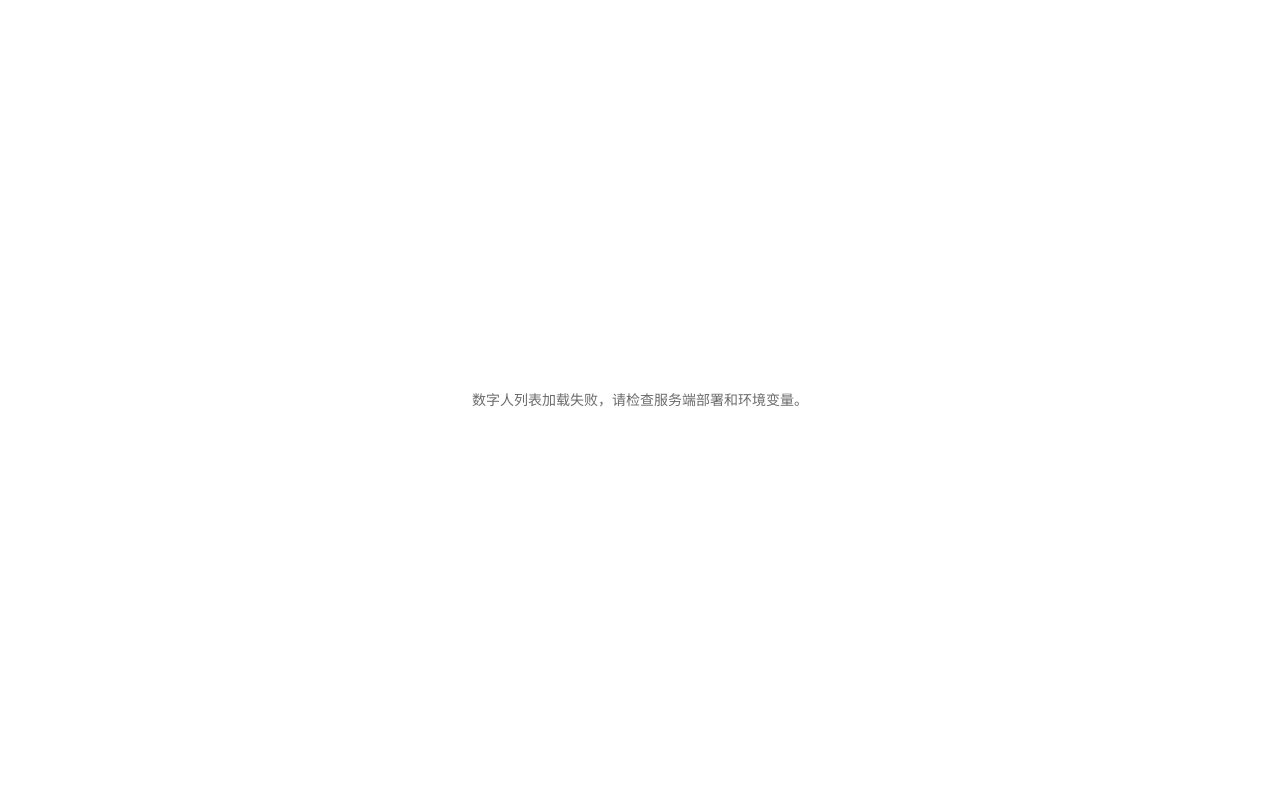
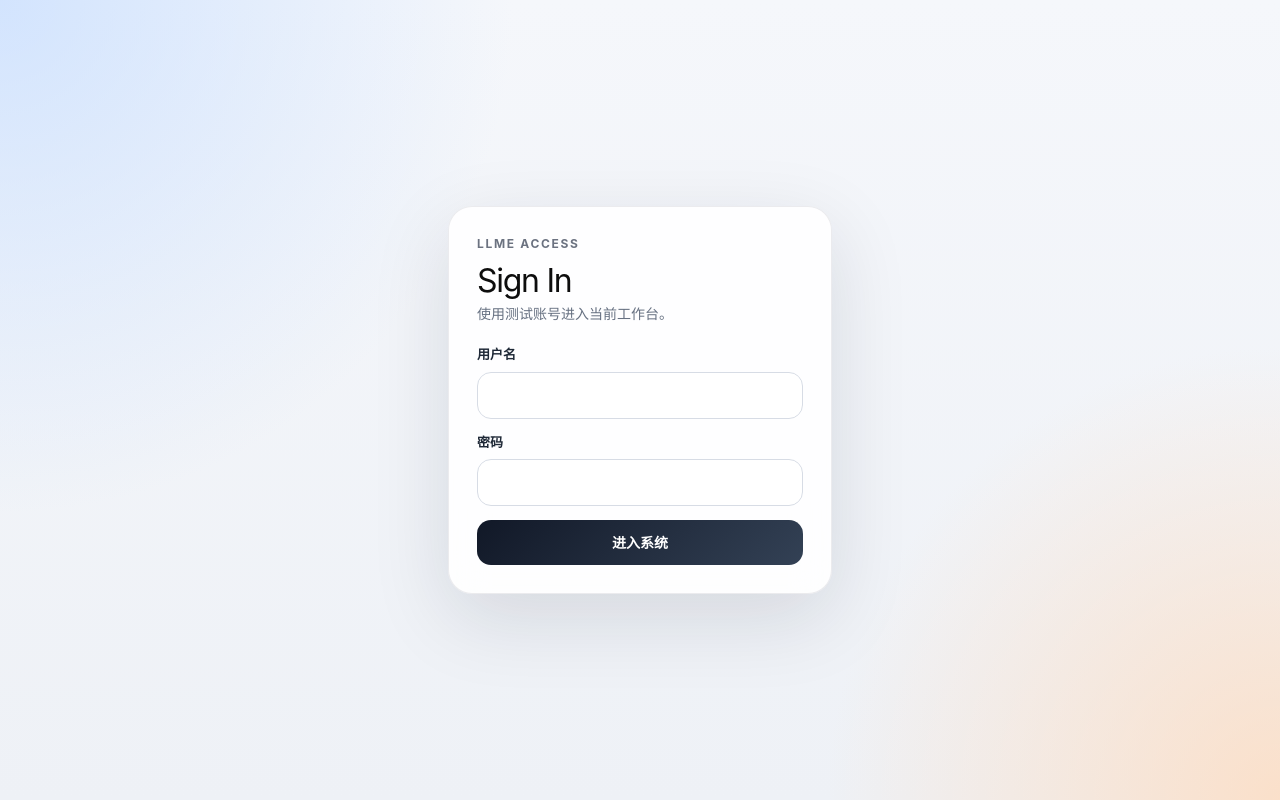
Before and after one commit to pipiandxixi/llme, a React (Vite) app in the folder app/web/: page / in a window 1280 px wide. Built offline with nearby package versions, Linux system fonts and the light colour scheme; no server answers.

Commit message:
Add login gate and deletable chat topics

```diff
--- a/app/web/src/App.tsx
+++ b/app/web/src/App.tsx
@@ -3,8 +3,10 @@ import { getProfiles } from './api'
 import type { Message, ProfileMeta, Topic } from './types'
 import Chat from './pages/Chat'
 import Admin from './pages/Admin'
+import Login from './pages/Login'
 
 const STORAGE_KEY = 'llme.topics.v1'
+const AUTH_STORAGE_KEY = 'llme.auth.v1'
 
 function loadTopics(): Topic[] {
   try {
@@ -25,6 +27,14 @@ function createTopic(profileId: string): Topic {
   }
 }
 
+function loadAuthState(): boolean {
+  try {
+    return localStorage.getItem(AUTH_STORAGE_KEY) === 'true'
+  } catch {
+    return false
+  }
+}
+
 export default function App() {
   const [profiles, setProfiles] = useState<ProfileMeta[]>([])
   const [topics, setTopics] = useState<Topic[]>(loadTopics)
@@ -32,6 +42,7 @@ export default function App() {
   const [adminOpen, setAdminOpen] = useState(false)
   const [loading, setLoading] = useState(true)
   const [loadError, setLoadError] = useState('')
+  const [authenticated, setAuthenticated] = useState(loadAuthState)
 
   useEffect(() => {
     getProfiles()
@@ -61,6 +72,10 @@ export default function App() {
     localStorage.setItem(STORAGE_KEY, JSON.stringify(topics))
   }, [topics])
 
+  useEffect(() => {
+    localStorage.setItem(AUTH_STORAGE_KEY, authenticated ? 'true' : 'false')
+  }, [authenticated])
+
   const activeTopic = useMemo(
     () => topics.find((topic) => topic.id === activeTopicId) ?? null,
     [topics, activeTopicId],
@@ -71,6 +86,22 @@ export default function App() {
     const topic = createTopic(profileId)
     setTopics((current) => [topic, ...current])
     setActiveTopicId(topic.id)
+  }
+
+  const deleteTopic = (topicId: string) => {
+    setTopics((current) => {
+      const next = current.filter((topic) => topic.id !== topicId)
+
+      if (activeTopicId === topicId) {
+        setActiveTopicId(next[0]?.id ?? null)
+      }
+
+      return next
+    })
+  }
+
+  if (!authenticated) {
+    return <Login onLogin={() => setAuthenticated(true)} />
   }
 
   const updateMessages = (topicId: string, messages: Message[]) => {
@@ -101,7 +132,7 @@ export default function App() {
   if (!activeProfile || !activeTopic) {
     return (
       <div className="h-full flex items-center justify-center text-sm text-[#6b6b6b]">
-        {loadError || '暂无可用数字人'}
+        {loadError || '当前没有会话，点击左上角加号新建对话。'}
       </div>
     )
   }
@@ -118,6 +149,7 @@ export default function App() {
       activeTopic={activeTopic}
       onSelectTopic={setActiveTopicId}
       onNewTopic={addTopic}
+      onDeleteTopic={deleteTopic}
       onMessagesChange={(messages) => updateMessages(activeTopic.id, messages)}
       onOpenAdmin={() => setAdminOpen(true)}
     />
--- a/app/web/src/index.css
+++ b/app/web/src/index.css
@@ -82,6 +82,106 @@ button {
 .send-button:disabled {
   opacity: .18;
   cursor: not-allowed;
+}
+
+.topic-delete-button {
+  display: inline-flex;
+  align-items: center;
+  justify-content: center;
+  width: 28px;
+  height: 28px;
+  border-radius: 8px;
+  color: #8a8a8a;
+  flex: 0 0 auto;
+}
+
+.topic-delete-button:hover {
+  background: rgb(0 0 0 / 6%);
+  color: #c03535;
+}
+
+.login-shell {
+  background:
+    radial-gradient(circle at top left, rgb(196 220 255 / 70%), transparent 34%),
+    radial-gradient(circle at bottom right, rgb(255 218 187 / 75%), transparent 30%),
+    linear-gradient(180deg, #f5f7fb 0%, #eef1f6 100%);
+}
+
+.login-card {
+  background: rgb(255 255 255 / 88%);
+  border: 1px solid rgb(17 24 39 / 8%);
+  border-radius: 24px;
+  box-shadow: 0 24px 80px rgb(15 23 42 / 12%);
+  padding: 28px;
+  backdrop-filter: blur(18px);
+}
+
+.login-eyebrow {
+  font-size: 12px;
+  font-weight: 700;
+  letter-spacing: .14em;
+  text-transform: uppercase;
+  color: #6b7280;
+}
+
+.login-title {
+  margin: 12px 0 6px;
+  font-size: 32px;
+  line-height: 1;
+  letter-spacing: -.04em;
+}
+
+.login-copy {
+  margin: 0 0 20px;
+  color: #677182;
+  font-size: 14px;
+  line-height: 1.6;
+}
+
+.login-label {
+  display: block;
+  margin-bottom: 14px;
+  color: #1f2937;
+  font-size: 13px;
+  font-weight: 600;
+}
+
+.login-input {
+  display: block;
+  width: 100%;
+  margin-top: 7px;
+  border: 1px solid #d7dce5;
+  border-radius: 14px;
+  background: rgb(255 255 255 / 90%);
+  padding: 12px 14px;
+  font-size: 14px;
+  outline: none;
+}
+
+.login-input:focus {
+  border-color: #6b8afd;
+  box-shadow: 0 0 0 4px rgb(107 138 253 / 12%);
+}
+
+.login-error {
+  margin: 6px 0 14px;
+  color: #b42318;
+  font-size: 13px;
+}
+
+.login-submit {
+  width: 100%;
+  border: 0;
+  border-radius: 14px;
+  background: linear-gradient(135deg, #111827 0%, #334155 100%);
+  color: white;
+  padding: 12px 14px;
+  font-size: 14px;
+  font-weight: 600;
+}
+
+.login-submit:hover {
+  filter: brightness(1.05);
 }
 
 .markdown-body {
--- a/app/web/src/pages/Chat.tsx
+++ b/app/web/src/pages/Chat.tsx
@@ -4,12 +4,13 @@ import type { ProfileMeta, Message, Topic } from '../types'
 import MessageBubble from '../components/MessageBubble'
 import ProfileAvatar from '../components/ProfileAvatar'
 
-function Icon({ name, size = 18 }: { name: 'menu' | 'plus' | 'chevron' | 'chat' | 'send' | 'sparkles'; size?: number }) {
+function Icon({ name, size = 18 }: { name: 'menu' | 'plus' | 'chevron' | 'chat' | 'trash' | 'send' | 'sparkles'; size?: number }) {
   const paths = {
     menu: <><path d="M4 7h16M4 12h16M4 17h16" /></>,
     plus: <><path d="M12 5v14M5 12h14" /></>,
     chevron: <><path d="m9 18 6-6-6-6" /></>,
     chat: <><path d="M21 15a4 4 0 0 1-4 4H8l-5 3V7a4 4 0 0 1 4-4h10a4 4 0 0 1 4 4z" /></>,
+    trash: <><path d="M3 6h18" /><path d="M8 6V4h8v2" /><path d="M19 6l-1 14H6L5 6" /><path d="M10 11v6M14 11v6" /></>,
     send: <><path d="m5 12 7-7 7 7M12 5v14" /></>,
     sparkles: <><path d="m12 3 1.2 3.8L17 8l-3.8 1.2L12 13l-1.2-3.8L7 8l3.8-1.2L12 3zM5 15l.7 2.3L8 18l-2.3.7L5 21l-.7-2.3L2 18l2.3-.7L5 15z" /></>,
   }
@@ -23,11 +24,12 @@ interface Props {
   activeTopic: Topic
   onSelectTopic: (id: string) => void
   onNewTopic: (profileId: string) => void
+  onDeleteTopic: (id: string) => void
   onMessagesChange: (messages: Message[]) => void
   onOpenAdmin: () => void
 }
 
-export default function Chat({ profiles, profile, topics, activeTopic, onSelectTopic, onNewTopic, onMessagesChange, onOpenAdmin }: Props) {
+export default function Chat({ profiles, profile, topics, activeTopic, onSelectTopic, onNewTopic, onDeleteTopic, onMessagesChange, onOpenAdmin }: Props) {
   const [input, setInput] = useState('')
   const [isStreaming, setIsStreaming] = useState(false)
   const [sidebarOpen, setSidebarOpen] = useState(false)
@@ -98,6 +100,12 @@ export default function Chat({ profiles, profile, topics, activeTopic, onSelectT
     })
   }
 
+  const removeTopic = (topicId: string, title: string) => {
+    const confirmed = window.confirm(`确认删除这个对话？\n\n${title}`)
+    if (!confirmed) return
+    onDeleteTopic(topicId)
+  }
+
   return (
     <div className="h-full bg-white flex text-[#0d0d0d] overflow-hidden">
       {sidebarOpen && <button aria-label="关闭侧边栏" className="fixed inset-0 bg-black/25 z-20 md:hidden" onClick={() => setSidebarOpen(false)} />}
@@ -125,14 +133,26 @@ export default function Chat({ profiles, profile, topics, activeTopic, onSelectT
                 {expanded && (
                   <div className="ml-4 pl-3 border-l border-black/10 mt-1 space-y-0.5">
                     {itemTopics.map((topic) => (
-                      <button
+                      <div
                         key={topic.id}
-                        onClick={() => { onSelectTopic(topic.id); setSidebarOpen(false) }}
-                        className={`w-full flex items-center gap-2 rounded-lg px-2.5 py-2 text-left text-sm ${topic.id === activeTopic.id ? 'bg-[#e7e7e7] text-black' : 'text-[#5f5f5f] hover:bg-[#eeeeee] hover:text-black'}`}
+                        className={`w-full flex items-center gap-1 rounded-lg px-1 py-0.5 text-sm ${topic.id === activeTopic.id ? 'bg-[#e7e7e7] text-black' : 'text-[#5f5f5f] hover:bg-[#eeeeee] hover:text-black'}`}
                       >
-                        <Icon name="chat" size={15} />
-                        <span className="truncate">{topic.title}</span>
-                      </button>
+                        <button
+                          onClick={() => { onSelectTopic(topic.id); setSidebarOpen(false) }}
+                          className="min-w-0 flex-1 flex items-center gap-2 rounded-lg px-1.5 py-1.5 text-left"
+                        >
+                          <Icon name="chat" size={15} />
+                          <span className="truncate">{topic.title}</span>
+                        </button>
+                        <button
+                          onClick={() => removeTopic(topic.id, topic.title)}
+                          className="topic-delete-button"
+                          title="删除对话"
+                          aria-label={`删除对话 ${topic.title}`}
+                        >
+                          <Icon name="trash" size={14} />
+                        </button>
+                      </div>
                     ))}
                     <button onClick={() => onNewTopic(item.id)} className="w-full flex items-center gap-2 rounded-lg px-2.5 py-2 text-left text-sm text-[#777] hover:bg-[#eeeeee] hover:text-black">
                       <Icon name="plus" size={15} /><span>新建 Topic</span>
--- /dev/null
+++ b/app/web/src/pages/Login.tsx
@@ -0,0 +1,61 @@
+import { useState } from 'react'
+
+interface Props {
+  onLogin: () => void
+}
+
+const USERNAME = 'tester'
+const PASSWORD = 'tester123'
+
+export default function Login({ onLogin }: Props) {
+  const [username, setUsername] = useState('')
+  const [password, setPassword] = useState('')
+  const [error, setError] = useState('')
+
+  const submit = (e: React.FormEvent) => {
+    e.preventDefault()
+
+    if (username === USERNAME && password === PASSWORD) {
+      setError('')
+      onLogin()
+      return
+    }
+
+    setError('用户名或密码错误')
+  }
+
+  return (
+    <div className="h-full login-shell flex items-center justify-center px-6">
+      <form onSubmit={submit} className="login-card w-full max-w-sm">
+        <div className="login-eyebrow">llme Access</div>
+        <h1 className="login-title">Sign In</h1>
+        <p className="login-copy">使用测试账号进入当前工作台。</p>
+
+        <label className="login-label">
+          用户名
+          <input
+            value={username}
+            onChange={(e) => setUsername(e.target.value)}
+            className="login-input"
+            autoComplete="username"
+          />
+        </label>
+
+        <label className="login-label">
+          密码
+          <input
+            type="password"
+            value={password}
+            onChange={(e) => setPassword(e.target.value)}
+            className="login-input"
+            autoComplete="current-password"
+          />
+        </label>
+
+        {error ? <div className="login-error">{error}</div> : null}
+
+        <button type="submit" className="login-submit">进入系统</button>
+      </form>
+    </div>
+  )
+}
```
